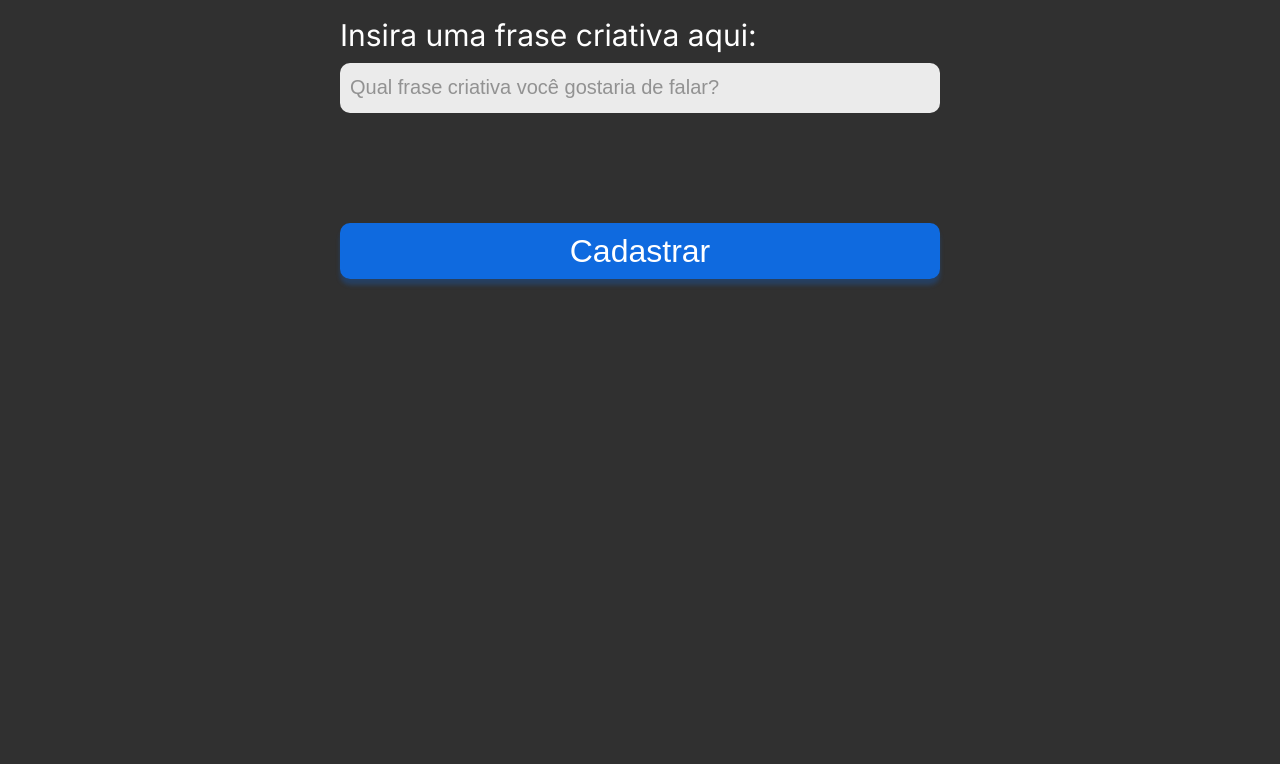
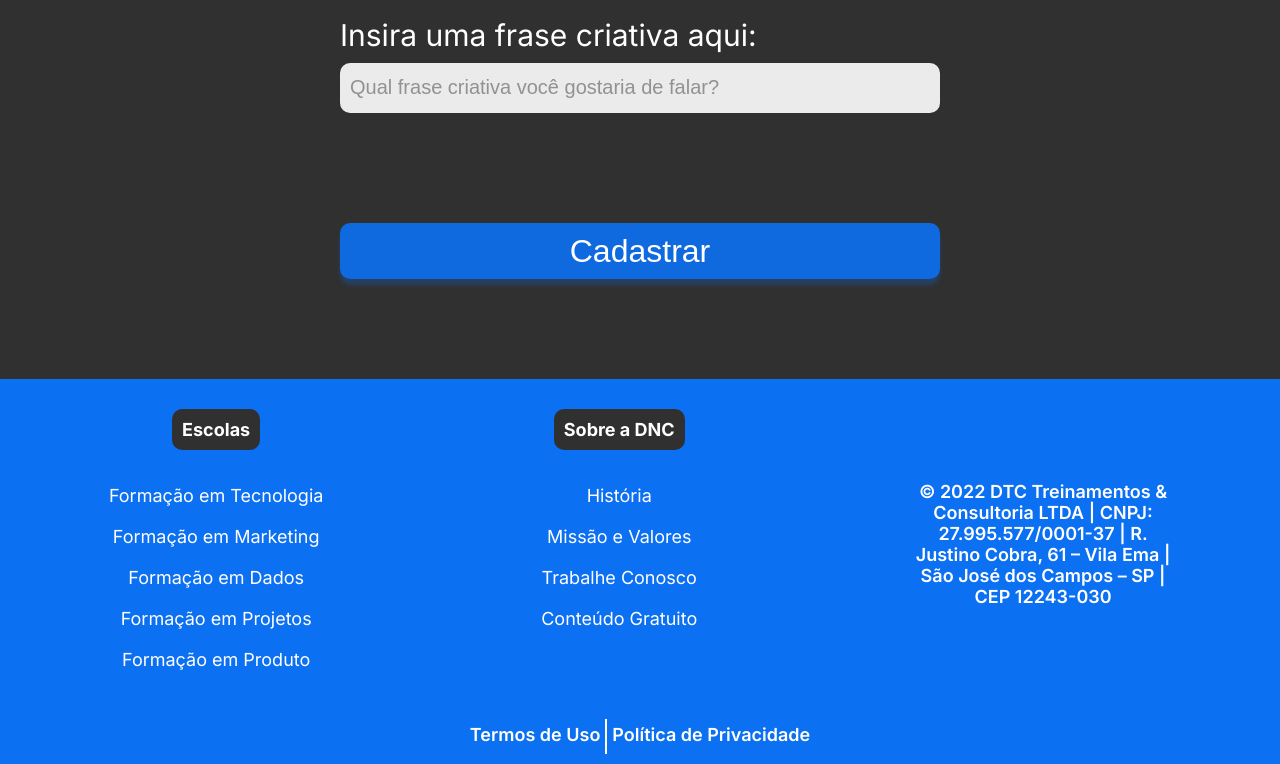
Before and after one commit to favarinkarina/bootcamp-dnc, a plain HTML site: page index.html in a window 1280 px wide. Shown: the part 1327-2091 px from the top of the page. Before the commit the page ends 1706 px from the top, so only its background shows below. Drawn offline with Linux system fonts and the light colour scheme.

Commit message:
Adicionando media query para mobile

```diff
--- a/index.html
+++ b/index.html
@@ -68,5 +68,54 @@
     </form>
    </section>
 
+   <footer>
+    <div class="linha1">
+        <nav>
+            <h5>Escolas</h5>
+            <ul>
+                <li>
+                    <a href="">Formação em Tecnologia</a>
+                </li>
+                <li>
+                    <a href="">Formação em Marketing</a>
+                </li>
+                <li>
+                    <a href="">Formação em Dados</a>
+                </li>
+                <li>
+                    <a href="">Formação em Projetos</a>
+                </li>
+                <li>
+                    <a href="">Formação em Produto</a>
+                </li>
+            </ul>
+        </nav>
+
+        <nav>
+            <h5>Sobre a DNC</h5>
+            <ul>
+                <li>
+                    <a href="">História</a>
+                </li>
+                <li>
+                    <a href="">Missão e Valores</a>
+                </li>
+                <li>
+                    <a href="">Trabalhe Conosco</a>
+                </li>
+                <li>
+                    <a href="">Conteúdo Gratuito</a>
+                </li>
+            </ul>
+        </nav>
+        <div class="endereco">© 2022 DTC Treinamentos & Consultoria LTDA | CNPJ: 27.995.577/0001-37 | R. Justino Cobra, 61 – Vila Ema | São José dos Campos – SP | CEP 12243-030</div>
+
+    </div>
+    <div class="linha2">
+        <a href="">Termos de Uso</a>
+        <a href="">Política de Privacidade</a>
+    </div>
+   </footer>
+
 </body>
 </html>
--- a/style.css
+++ b/style.css
@@ -160,3 +160,142 @@ body{
         box-shadow: 0px 6px 4px 0px rgba(12, 112, 242, 0.25);
         cursor: pointer;
     }
+
+    /* footer */
+
+    footer{
+        width: 100%;
+        background-color: var(--azul-dnc);
+        }
+
+    footer .linha1{
+        display: flex;
+        justify-content: space-around;
+        align-items: center;
+    }
+
+    footer ul{
+        list-style: none;
+        margin: 0px;
+        padding: 0px;
+        font-family: var(--fonte-padrao);
+
+    }
+
+    footer nav{
+        display: flex;
+        flex-direction: column;
+        align-items: center;
+        height: 330px;
+    }
+
+    footer h5{
+        text-align: center;
+        color: white;
+        font-family: var(--fonte-padrao);
+        font-weight: 800px;
+        font-size: 18px;
+        background-color: var(--preto-dnc);
+        border-radius: 10px;
+        padding: 10px 10px 10px 10px;
+        margin-bottom: 15px;
+    }
+
+    footer ul li{
+        text-align: center;
+        color: white;
+        font-weight: 600px;
+        font-size: 18px;
+        font-family: var(--fonte-padrao);
+        margin: 20px 0px 20px 0px;
+
+    }
+
+    footer ul li a{
+        color: white;
+        text-decoration: none;
+    }
+
+    footer ul li a:hover{
+        color: var(--cinza-hover);
+    }
+
+    footer .endereco{
+        font-weight: 600;
+        font-size: 18px;
+        font-family: var(--fonte-padrao);
+        color: white;
+        text-align: center;
+        width: 20%;
+    }
+
+    footer .linha2{
+        height: 35px;
+        display: flex;
+        justify-content: center;
+        margin: 0px;
+        padding: 10px 10px 10px 10px;
+    }
+
+    footer .linha2 a{
+        font-family: var(--fonte-padrao);
+        font-size: 18px;
+        font-weight: 600;
+        color: white;
+        text-decoration: none;
+        padding: 5px;
+
+    }
+
+    footer .linha2 a:first-child{
+        border-right: 2px solid white;
+    }
+
+    footer .linha2 a:hover{
+        color: var(--cinza-hover);
+    }
+
+    @media only screen and (max-width: 600px){
+        #principal{
+            display: flex;
+            flex-direction: column;
+            height: auto;
+        }
+
+        #menu{
+            flex-direction: column;
+            width: 100%;
+            padding: 0px;
+        }
+
+        #menu a{
+            height: 50px;
+            align-items: center;
+        }
+
+        #principal button{
+            width: 100%;
+            margin-right: 0px;
+        }
+
+        /* Section */
+
+        section h1{
+         font-size: 38px;
+        }
+
+        section h2{
+         font-size: 28px;
+         padding-right: 15px;
+         padding-left: 15px;
+        }
+
+        form{
+            width: 95%;
+            font-size: 20px;
+        }
+
+        .checkbox-itens label{
+            font-size: 17px;
+        }
+    }
```
